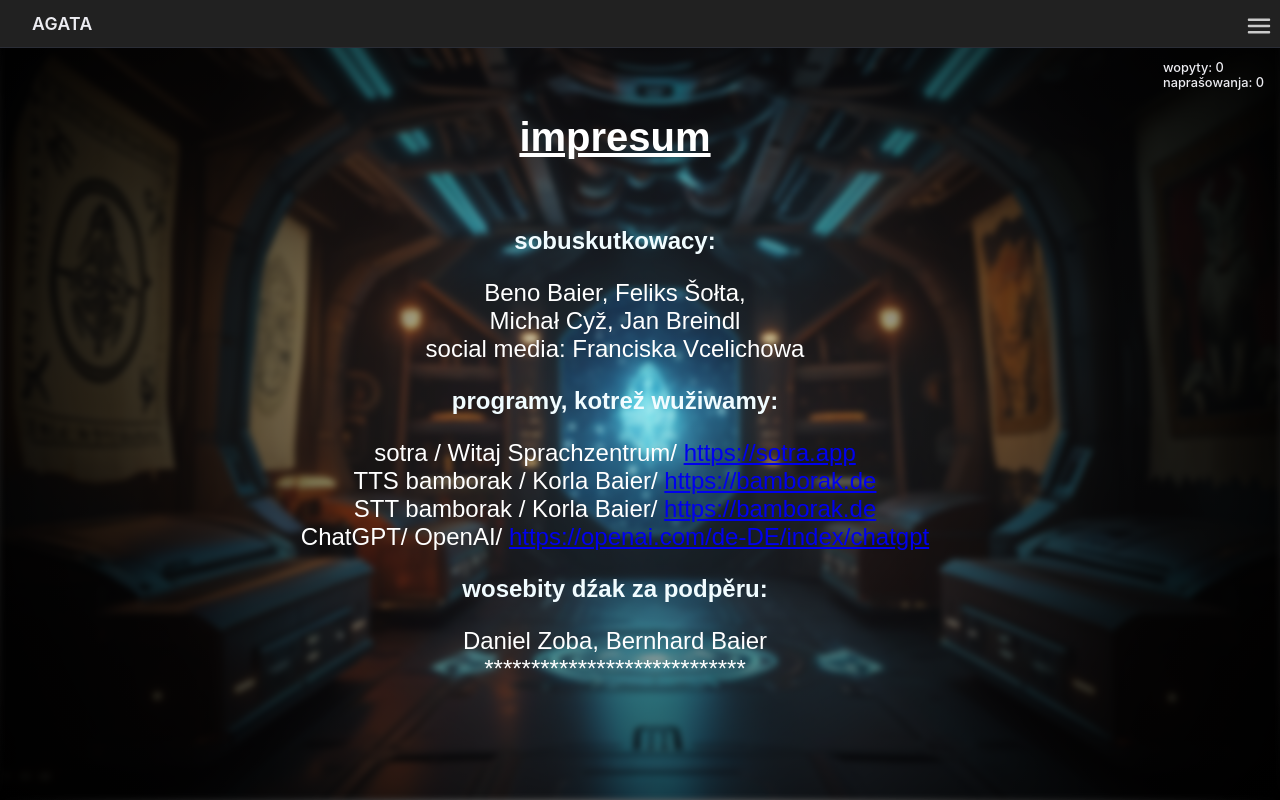
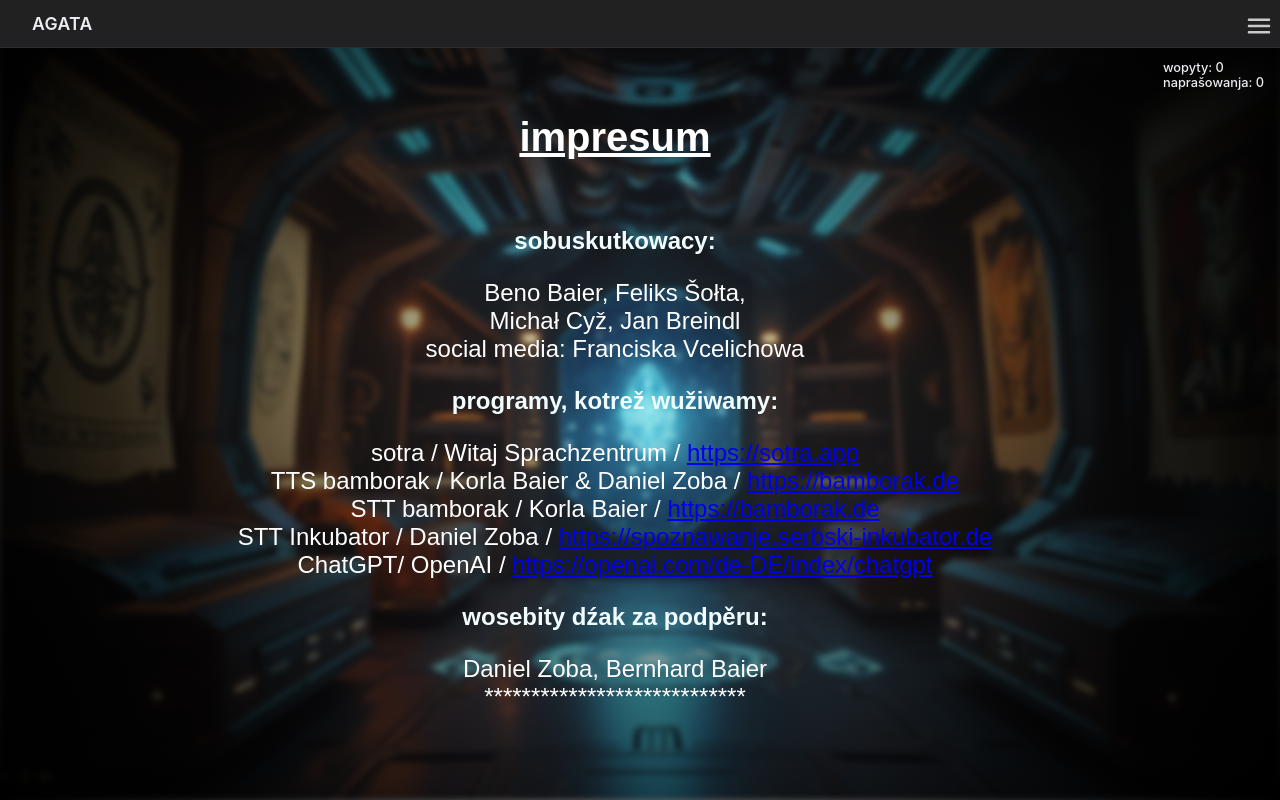
Before and after one commit to ZalozbaDev/agata-webapp, a React (Vite) app: page /impresum in a window 1280 px wide. Built offline with nearby package versions, Linux system fonts and the light colour scheme; no server answers.

Commit message:
final impresum

```diff
--- a/src/pages/impresum/index.tsx
+++ b/src/pages/impresum/index.tsx
@@ -21,10 +21,11 @@ const ImpresumPage: React.FC = () => {
 
 
       <h2 style={podnadpisma}>programy, kotrež wužiwamy:</h2>
-      <p style={pismo}>sotra / Witaj Sprachzentrum/ <a href="https://sotra.app" target="_blank" rel="noopener noreferrer">https://sotra.app</a>
-      <br /> TTS bamborak / Korla Baier/ <a href="https://bamborak.de" target="_blank" rel="noopener noreferrer">https://bamborak.de</a>
-      <br />STT bamborak / Korla Baier/ <a href="https://bamborak.de" target="_blank" rel="noopener noreferrer">https://bamborak.de</a>
-      <br />ChatGPT/ OpenAI/ <a href="https://openai.com/de-DE/index/chatgpt" target="_blank" rel="noopener noreferrer">https://openai.com/de-DE/index/chatgpt</a></p>
+      <p style={pismo}>sotra / Witaj Sprachzentrum / <a href="https://sotra.app" target="_blank" rel="noopener noreferrer">https://sotra.app</a>
+      <br /> TTS bamborak / Korla Baier & Daniel Zoba / <a href="https://bamborak.de" target="_blank" rel="noopener noreferrer">https://bamborak.de</a>
+      <br />STT bamborak / Korla Baier / <a href="https://bamborak.de" target="_blank" rel="noopener noreferrer">https://bamborak.de</a>
+      <br />STT Inkubator / Daniel Zoba / <a href="https://spoznawanje.serbski-inkubator.de" target="_blank" rel="noopener noreferrer">https://spoznawanje.serbski-inkubator.de</a>
+      <br />ChatGPT/ OpenAI / <a href="https://openai.com/de-DE/index/chatgpt" target="_blank" rel="noopener noreferrer">https://openai.com/de-DE/index/chatgpt</a></p>
 
       <h2 style={podnadpisma}>wosebity dźak za podpěru:</h2>
       <p style={pismo}>Daniel Zoba, Bernhard Baier
```
